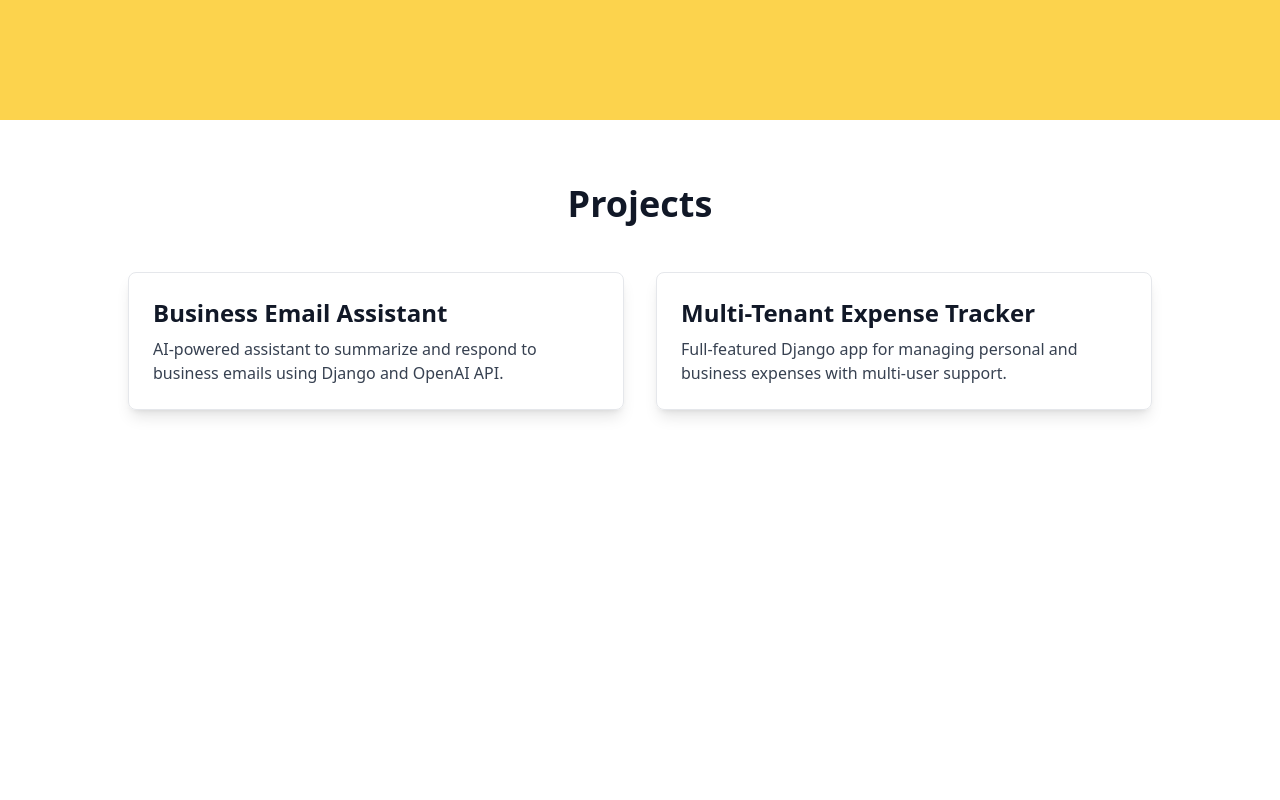
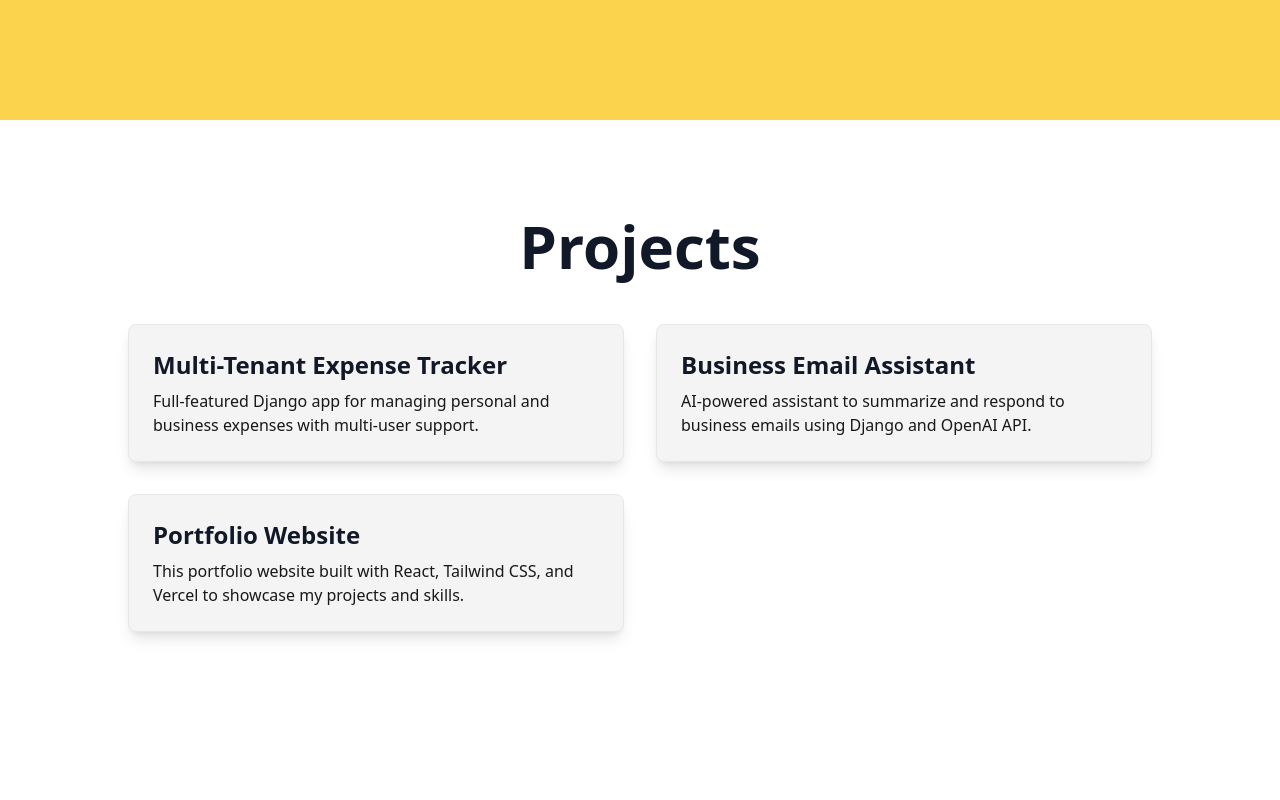
Before and after one commit to HeberGCodes/my-portfolio-frontend, a React (Create React App) app: page / in a window 1280 px wide. Shown: the part 1480-2280 px from the top of the page. Built offline with nearby package versions, Linux system fonts and the light colour scheme.

Commit message:
Projects: make cards dynamic, add Portfolio Website github link

```diff
--- a/src/sections/Projects.jsx
+++ b/src/sections/Projects.jsx
@@ -1,18 +1,42 @@
 export default function Projects() {
+
+  const projects = [
+    {
+      title: "Multi-Tenant Expense Tracker",
+      description: "Full-featured Django app for managing personal and business expenses with multi-user support.",
+      url: "https://github.com/HeberGCodes/multi-tenant-expense-tracker"
+    },
+    {
+      title: "Business Email Assistant",
+      description: "AI-powered assistant to summarize and respond to business emails using Django and OpenAI API.",
+      url: "https://github.com/HeberGCodes/business-email-assistant"
+    },
+    {
+      title: "Portfolio Website",
+      description: "This portfolio website built with React, Tailwind CSS, and Vercel to showcase my projects and skills.",
+      url: "https://github.com/HeberGCodes/my-portfolio-frontend"
+    },
+  ];;
+
     return (
-      <div className="min-h-screen bg-white text-gray-900 px-4 py-16">
-        <h2 className="text-4xl font-bold text-center mb-12">Projects</h2>
+      <div className="min-h-screen bg-white text-gray-900 px-4 pt-24 pb-12">
+        <h2 className="text-6xl font-bold text-center mb-12">Projects</h2>
         <div className="grid gap-8 max-w-5xl mx-auto md:grid-cols-2">
-          {/* Replace these static examples later with dynamic content */}
-          <div className="p-6 rounded-lg shadow-lg border">
-            <h3 className="text-2xl font-semibold mb-2">Business Email Assistant</h3>
-            <p className="text-gray-700">AI-powered assistant to summarize and respond to business emails using Django and OpenAI API.</p>
-          </div>
-          <div className="p-6 rounded-lg shadow-lg border">
-            <h3 className="text-2xl font-semibold mb-2">Multi-Tenant Expense Tracker</h3>
-            <p className="text-gray-700">Full-featured Django app for managing personal and business expenses with multi-user support.</p>
-          </div>
-        </div>
+          {projects.map(({ title, description, url }) => (
+          <a
+            key={title}                   // unique key
+            href={url}                    // link to GitHub
+            target="_blank"               // open in new tab
+            rel="noopener noreferrer"     // security best practice
+            className="block"             // make the <a> fill its container
+          >
+            <div className="p-6 rounded-lg shadow-lg border hover:shadow-2xl transition bg-zinc-100 h-full">
+              <h3 className="text-2xl font-semibold mb-2">{title}</h3>
+              <p className="text-zinc-900">{description}</p>
+            </div>
+          </a>
+        ))}
       </div>
+    </div>
     );
   }
```
